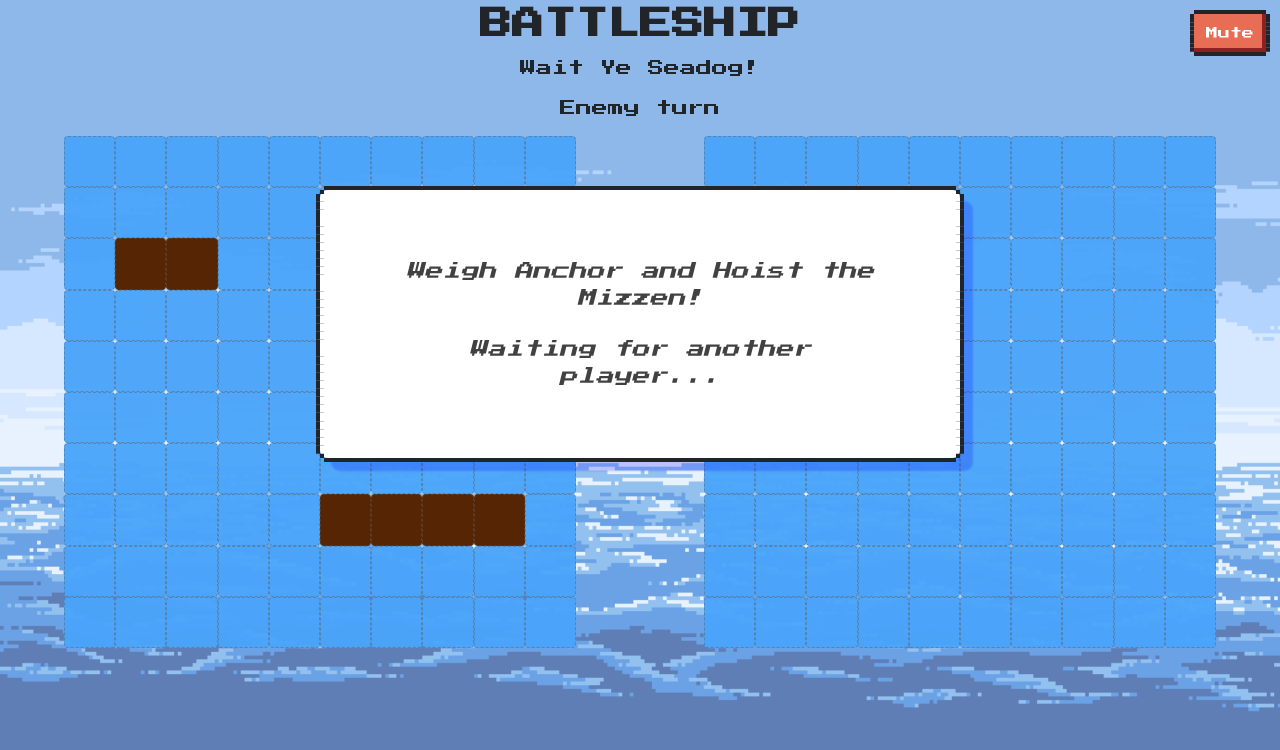
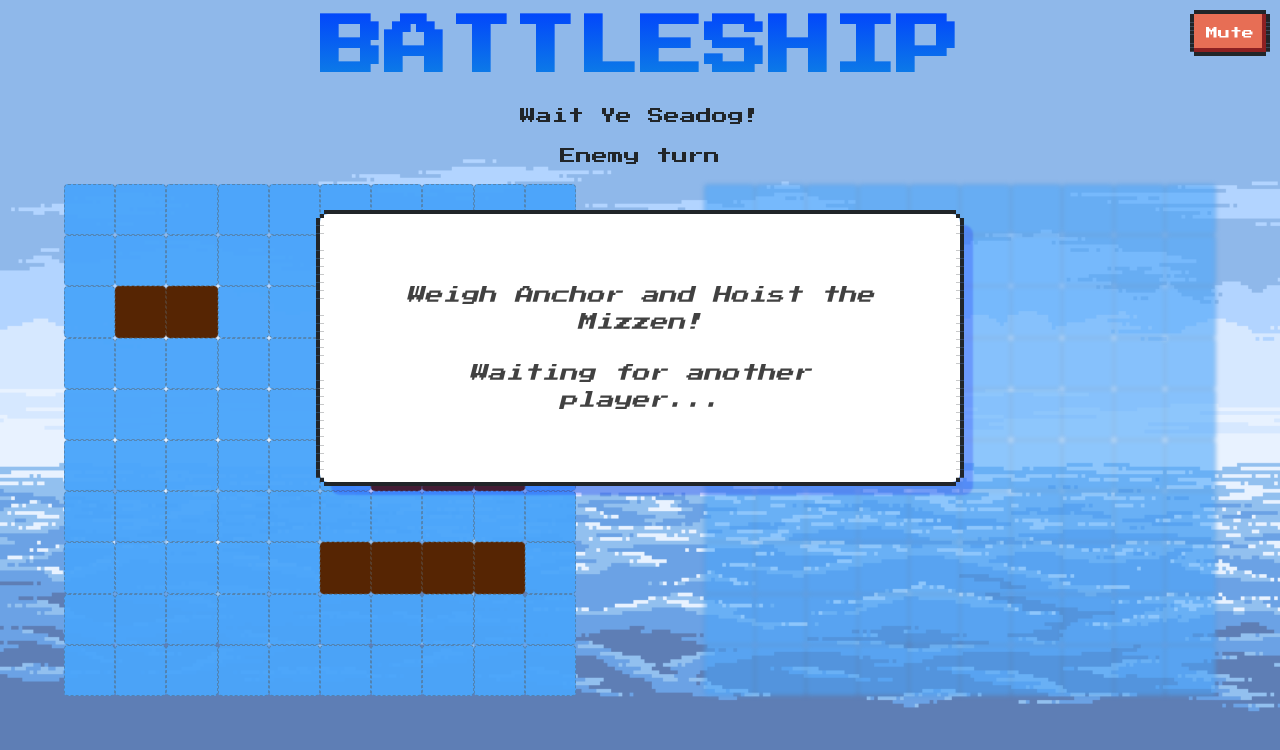
Before and after one commit to kungkotz/battleships, a React (Create React App) app: page / in a window 1280 px wide. Both pictures are taken after typing "Sample" into the empty fields and a click on the button "Start Game". Shown: the top 750 px of the page. Built offline with nearby package versions, Linux system fonts and the light colour scheme; no server answers.

Commit message:
removed full game dialog, setting enemyboard inactive when not user turn, removed turnbox and added styling

```diff
--- a/src/App.jsx
+++ b/src/App.jsx
@@ -52,9 +52,7 @@ function App() {
 
 				<button
 					className={!isMuted ? "nes-btn is-error" : "nes-btn is-success"}
-					onClick={() =>
-						setIsMuted(!isMuted, console.log(`state of this button ${isMuted}`))
-					}
+					onClick={() => setIsMuted(!isMuted)}
 				>
 					{!isMuted ? "Mute" : "Unmute"}
 				</button>
@@ -74,14 +72,6 @@ function App() {
 					setUserInput={setUserInput}
 				/>
 			)}
-
-			{/* If there is an ongoing game this will show */}
-			{fullGame && username === 0 && (
-				<dialog open className="alert">
-					<h2>Avast ye! Ongoing battle...</h2>
-					<p className="muted">try again later</p>
-				</dialog>
-			)}
 		</div>
 	);
 }
--- a/src/App.scss
+++ b/src/App.scss
@@ -20,6 +20,7 @@
 	background-color: #f3f3f3;
 	min-height: 100vh;
 	background-image: url(./assets/bg.png);
+
 	background-size: cover;
 	position: relative;
 }
--- a/src/components/GameBoard.jsx
+++ b/src/components/GameBoard.jsx
@@ -20,17 +20,10 @@ const GameBoard = ({ socket, user, opponent }) => {
 	const [submarine2, setSubmarine2] = useState([]);
 
 	const [myTurn, setMyTurn] = useState();
-
 	const [errorBox, setErrorBox] = useState(false);
-
-	const [myTurnBox, setMyTurnBox] = useState(true);
 
 	const handleCloseError = () => {
 		setErrorBox(false);
-	};
-
-	const closeTurnBox = () => {
-		setMyTurnBox(false);
 	};
 
 	/* Generates your ships */
@@ -120,6 +113,7 @@ const GameBoard = ({ socket, user, opponent }) => {
 				document.querySelector(`.${e.target.className}`).style.pointerEvents =
 					"none";
 				setMyTurn(false);
+				setErrorBox(false);
 			} catch (e) {
 				setErrorBox(true);
 			}
@@ -277,6 +271,7 @@ const GameBoard = ({ socket, user, opponent }) => {
 	useEffect(() => {
 		setMyTurn(user.turn);
 	}, [user]);
+
 	return (
 		<div className="container">
 			<header>
@@ -290,12 +285,12 @@ const GameBoard = ({ socket, user, opponent }) => {
 				)}
 
 				{myTurn ? (
-					<div>
+					<div className="turn">
 						<p>Blow The Man Down!</p>
 						<p>Your turn</p>
 					</div>
 				) : (
-					<div>
+					<div className="turn">
 						<p>Wait Ye Seadog!</p>
 						<p>Enemy turn</p>
 					</div>
@@ -336,7 +331,14 @@ const GameBoard = ({ socket, user, opponent }) => {
 						</div>
 					)}
 
-					<div className="enemyBoard battleboard" onClick={clickOnGrid}>
+					<div
+						className={
+							myTurn
+								? "enemyBoard battleboard"
+								: "enemyBoard battleboard inactive"
+						}
+						onClick={clickOnGrid}
+					>
 						{enemyDivs}
 					</div>
 				</section>
@@ -358,7 +360,7 @@ const GameBoard = ({ socket, user, opponent }) => {
 			{enemyShips === 0 && (
 				<dialog open className="nes-dialog is-rounded game-over-dialog">
 					<h2>Shiver Me Timbers!</h2>
-					<p>We have booty to claim.</p>
+					<p>We have booty to claim. Victory!</p>
 					<p></p>
 					<button
 						onClick={() => window.location.reload()}
@@ -372,11 +374,15 @@ const GameBoard = ({ socket, user, opponent }) => {
 			{errorBox && (
 				<dialog open className="nes-dialog is-rounded">
 					<h2 className="nes-text ">
-						You cant soot at the same spot twice!
+						You can't shoot at the same spot twice matey!
 						<br />
 						<br />
 						<div>
-							<button onClick={handleCloseError} type="button" class="nes-btn ">
+							<button
+								onClick={handleCloseError}
+								type="button"
+								className="nes-btn "
+							>
 								Close
 							</button>
 							<br />
@@ -385,18 +391,6 @@ const GameBoard = ({ socket, user, opponent }) => {
 					</h2>
 				</dialog>
 			)}
-
-			{myTurn && myTurnBox && (
-				<dialog open className="nes-dialog is-rounded">
-					<h1 className="nes-text ">Your turn to shoot!</h1>
-
-					<div>
-						<button onClick={closeTurnBox} type="button" class="nes-btn ">
-							Okay
-						</button>
-					</div>
-				</dialog>
-			)}
 		</div>
 	);
 };
--- a/src/styles/GameBoard.scss
+++ b/src/styles/GameBoard.scss
@@ -9,6 +9,14 @@
 	max-height: 100vh;
 
 	header {
+		h1 {
+			font-size: clamp(2rem, 6vw, 4rem);
+
+			background: -webkit-linear-gradient(rgb(0, 60, 255), #108de0);
+			-webkit-background-clip: text;
+			-webkit-text-fill-color: transparent;
+		}
+
 		.waiting {
 			position: absolute;
 			top: 50%;
@@ -16,6 +24,7 @@
 			transform: translate(-50%, -50%);
 			padding: 4rem;
 			box-shadow: 12px 12px 2px 1px rgba(0, 0, 255, 0.2);
+			z-index: 100;
 
 			p {
 				font-size: 1.125rem;
@@ -43,6 +52,12 @@
 		h2 {
 			flex-basis: 100%;
 		}
+
+		.turn {
+			p {
+				font-size: clamp(0.5rem, 2vw, 1rem);
+			}
+		}
 	}
 
 	main {
@@ -64,7 +79,7 @@
 			}
 
 			h3 {
-				font-size: clamp(0.75rem, 5vw, 1.25rem);
+				font-size: clamp(0.75rem, 5vw, 1.125rem);
 				flex-grow: 1;
 				margin: 0;
 				text-align: left;
@@ -111,12 +126,20 @@
 	}
 }
 
+.inactive {
+	filter: opacity(60%) blur(0.125rem);
+
+	&.enemyBoard > *:hover {
+		opacity: 1;
+	}
+}
+
 .enemyBoard > * {
-  transition: 0.3s all ease-in-out;
-  display: grid;
-  place-content: center;
+	transition: 0.3s all ease-in-out;
+	display: grid;
+	place-content: center;
 }
 
 .enemyBoard > *:hover {
-  opacity: 0.8;
+	opacity: 0.8;
 }
```
